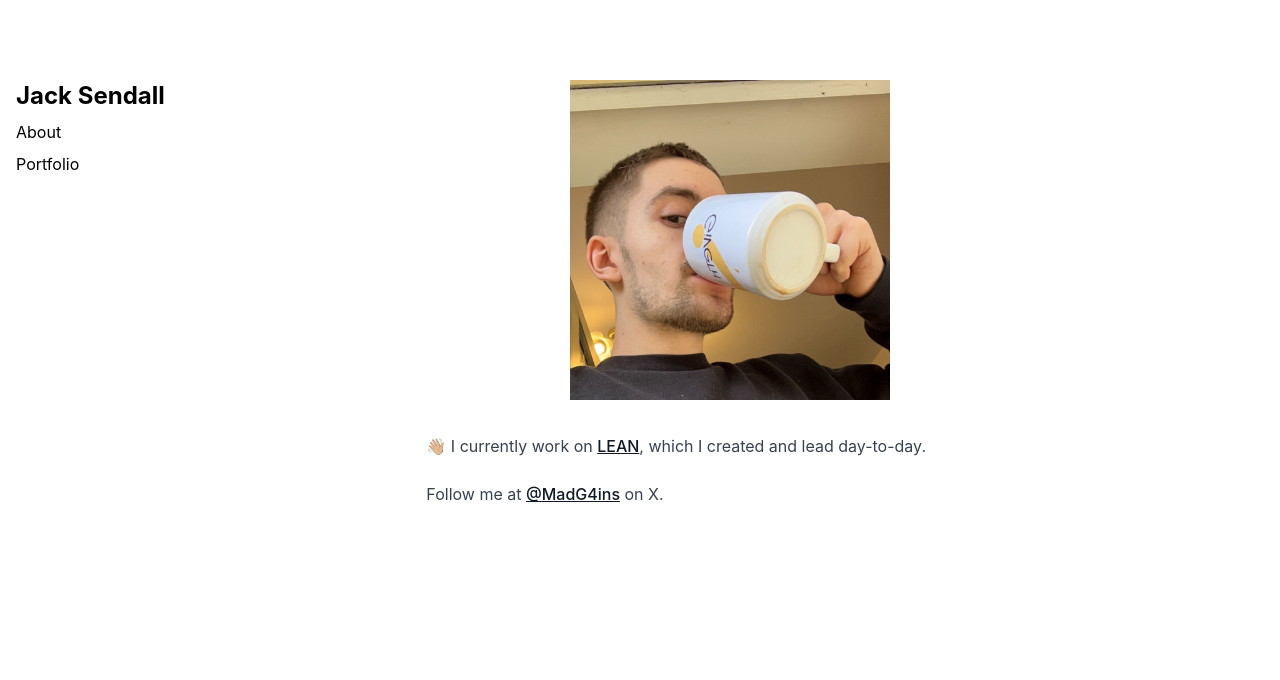
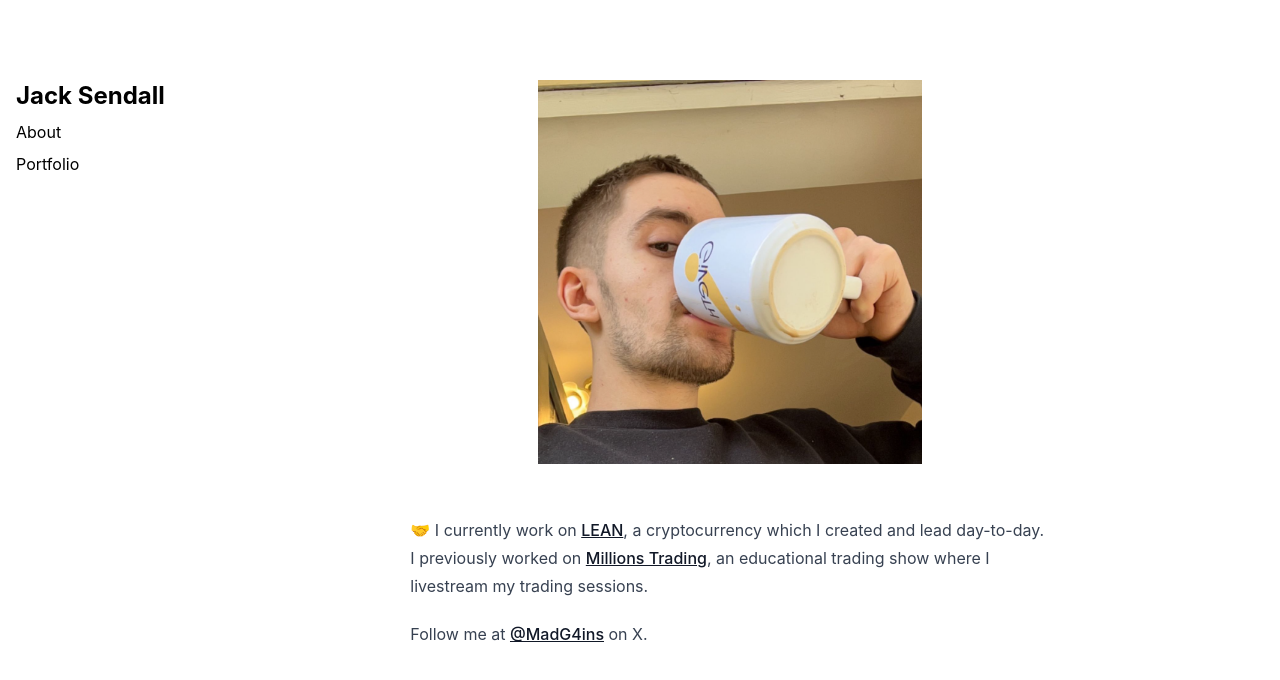
Before and after one commit to jaxnalia/jack.sbs, a SvelteKit app in the folder app/: page / in a window 1280 px wide. Shown: the top 680 px of the page. Built offline with nearby package versions, Linux system fonts and the light colour scheme.

Commit message:
paragraph modified

```diff
--- a/app/package.json
+++ b/app/package.json
@@ -13,6 +13,7 @@
 		"@sveltejs/adapter-auto": "^3.0.0",
 		"@sveltejs/kit": "^2.0.0",
 		"@sveltejs/vite-plugin-svelte": "^3.0.0",
+		"@tailwindcss/typography": "^0.5.15",
 		"autoprefixer": "^10.4.20",
 		"svelte": "^4.2.7",
 		"svelte-check": "^3.6.0",
@@ -20,8 +21,5 @@
 		"typescript": "^5.0.0",
 		"vite": "^5.0.3"
 	},
-	"type": "module",
-	"dependencies": {
-		"@tailwindcss/typography": "^0.5.14"
-	}
+	"type": "module"
 }
--- a/app/src/app.html
+++ b/app/src/app.html
@@ -6,7 +6,7 @@
 		<meta name="viewport" content="width=device-width, initial-scale=1" />
 		%sveltekit.head%
 	</head>
-	<body data-sveltekit-preload-data="hover" class="font-inter">
-		<div style="display: contents">%sveltekit.body%</div>
+	<body data-sveltekit-preload-data="hover" class="font-inter bg-white dark:bg-black">
+		<div class="" style="display: contents">%sveltekit.body%</div>
 	</body>
 </html>
--- a/app/src/lib/Nav.svelte
+++ b/app/src/lib/Nav.svelte
@@ -1,6 +1,6 @@
-<div class="p-4 flex flex-row md:flex-col mt-0 gap-2 items-center md:items-start">
+<div class="p-4 flex flex-row md:flex-col mt-0 gap-2 items-center md:items-start text-black dark:text-white">
     <a href="/"><p class="text-2xl font-bold whitespace-nowrap">Jack Sendall</p></a>
-    <a class="text-black" href="/">About</a>
-    <a class="text-black" href="https://portfolio.jack.sbs/">Portfolio</a>
+    <a class="" href="/">About</a>
+    <a class="" href="https://portfolio.jack.sbs/">Portfolio</a>
 
 </div>
--- a/app/src/routes/+layout.svelte
+++ b/app/src/routes/+layout.svelte
@@ -2,7 +2,10 @@
 import "../app.css";
 import Nav from "$lib/Nav.svelte";
 </script>
-<div class="flex flex-col md:flex-row md:pt-16 md:pb-16">
+<div class="flex flex-col md:flex-row md:pt-16 md:pb-16 bg-white dark:bg-black">
     <Nav />
-    <slot></slot>
+    <div class="flex flex-col flex-grow p-4">
+        <slot></slot>
+    </div>
+
 </div>
--- a/app/src/routes/+page.svelte
+++ b/app/src/routes/+page.svelte
@@ -2,14 +2,14 @@
 import avatar from "../lib/images/avatar.jpg"
 </script>
 
-<div class="p-4 flex flex-col w-full mt-0 max-w-screen-sm mx-auto">
-    <div class="flex flex-row justify-center mb-8">
-        <img src={avatar} alt="jack" class="w-80">
+<div class="pb-32 flex flex-col w-full max-w-screen-sm mx-auto prose dark:prose-invert">
+    <div class="flex flex-row justify-center">
+        <img src={avatar} alt="jack" class="w-96 mt-0">
     </div>
-<div class="prose">
+    <div class="">
 
         <p class="">
-        👋🏼 I currently work on <a href="https://leantoken.org/" class="">LEAN</a>, which I created and lead day-to-day.
+            🤝 I currently work on <a href="https://leantoken.org/" class="">LEAN</a>, a cryptocurrency which I created and lead day-to-day. I previously worked on <a href="http://millionstrading.com">Millions Trading</a>, an educational trading show where I livestream my trading sessions.
         </p>
 
         <p class="">
```
Also changed, not shown: 1 other file (tests, documents, lock files or other folders). Lines whose indentation alone changed are shown as unchanged.
